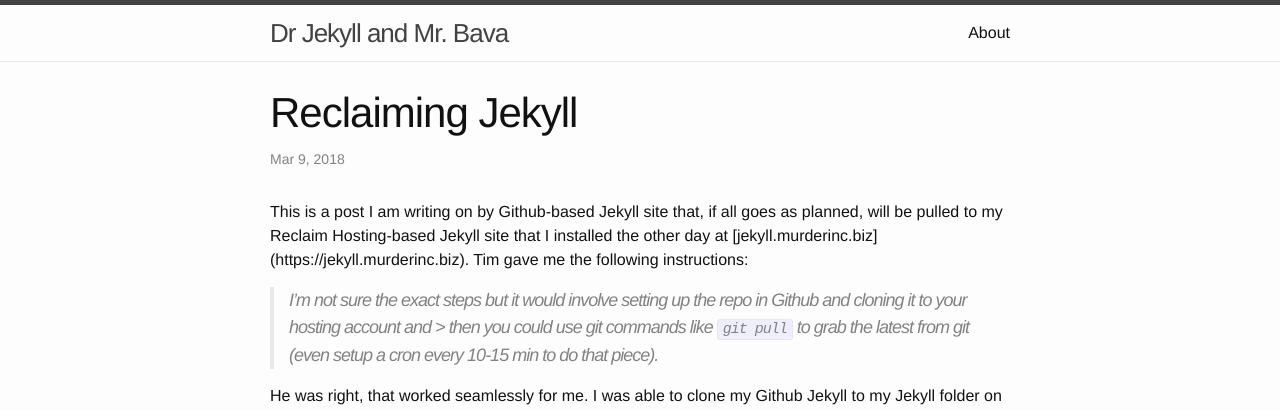
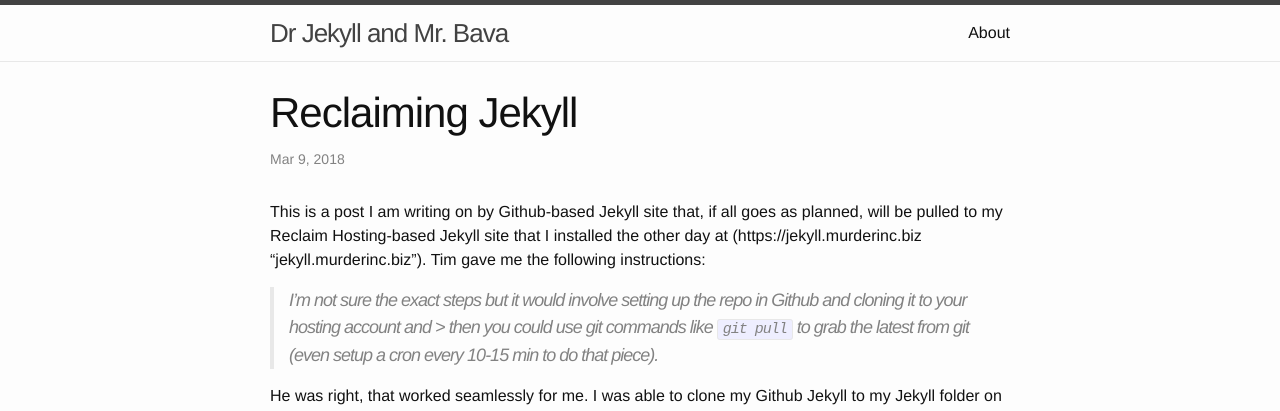
Before and after one commit to jimgroom/jimgroom.github.io, a Jekyll site: the page built from _posts/2018-03-09-reclaiming-jekyll.markdown, in a window 1280 px wide. Shown: the top 411 px of the page. Built offline with Jekyll 4.4.1, drawn with Linux system fonts in a browser that asks for light colours; our own code applies the rules of GitHub Pages for plain Markdown files.

````diff
--- a/_posts/2018-03-09-reclaiming-jekyll.markdown
+++ b/_posts/2018-03-09-reclaiming-jekyll.markdown
@@ -1,4 +1,4 @@
-This is a post I am writing on by Github-based Jekyll site that, if all goes as planned, will be pulled to my Reclaim Hosting-based Jekyll site that I installed the other day at [jekyll.murderinc.biz] (https://jekyll.murderinc.biz). Tim gave me the following instructions:
+This is a post I am writing on by Github-based Jekyll site that, if all goes as planned, will be pulled to my Reclaim Hosting-based Jekyll site that I installed the other day at  (https://jekyll.murderinc.biz "jekyll.murderinc.biz"). Tim gave me the following instructions:
 
 > I’m not sure the exact steps but it would involve setting up the repo in Github and cloning it to your hosting account and  > then you could use git commands like ```git pull``` to grab the latest from git (even setup a cron every 10-15 min to do
 > that piece).
````
